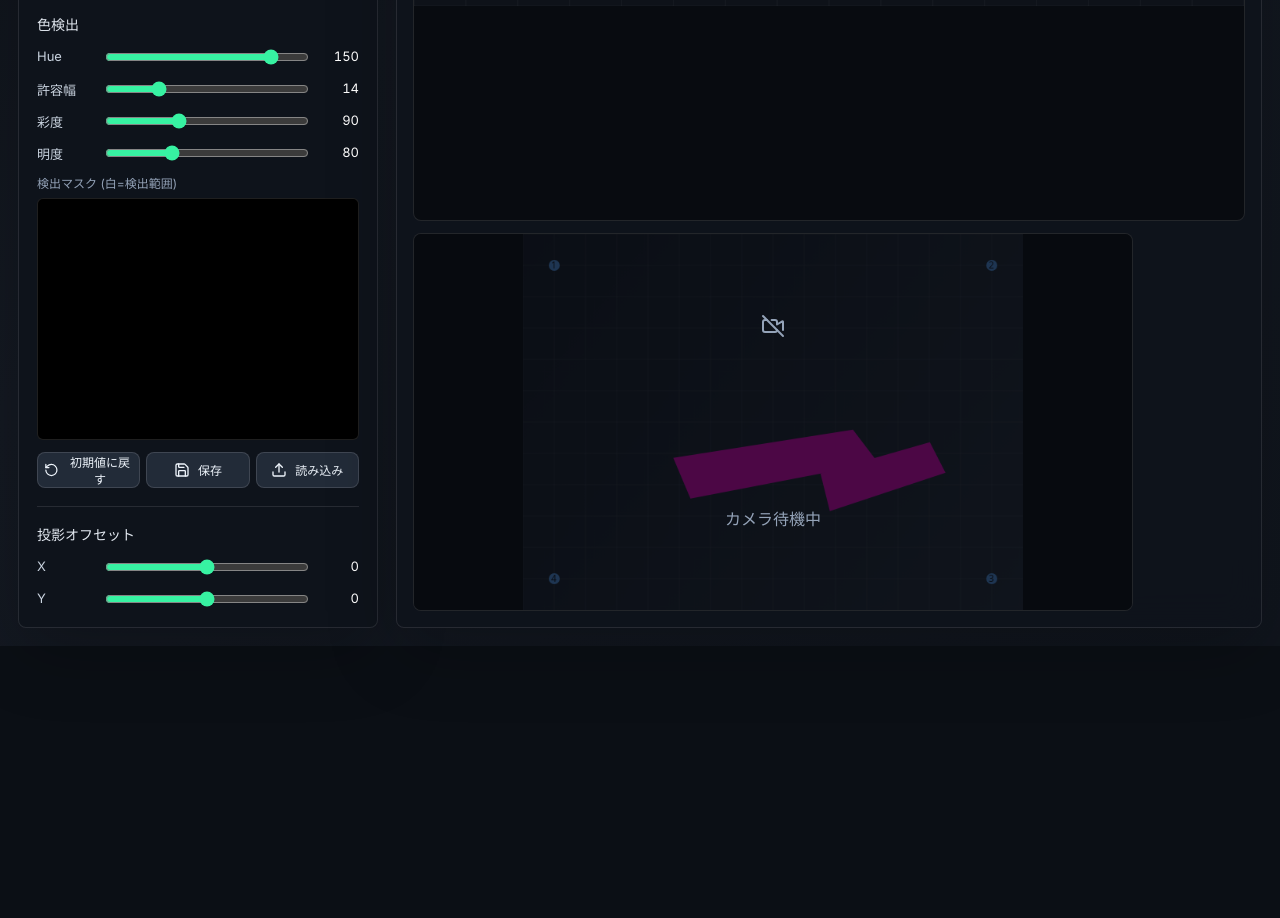
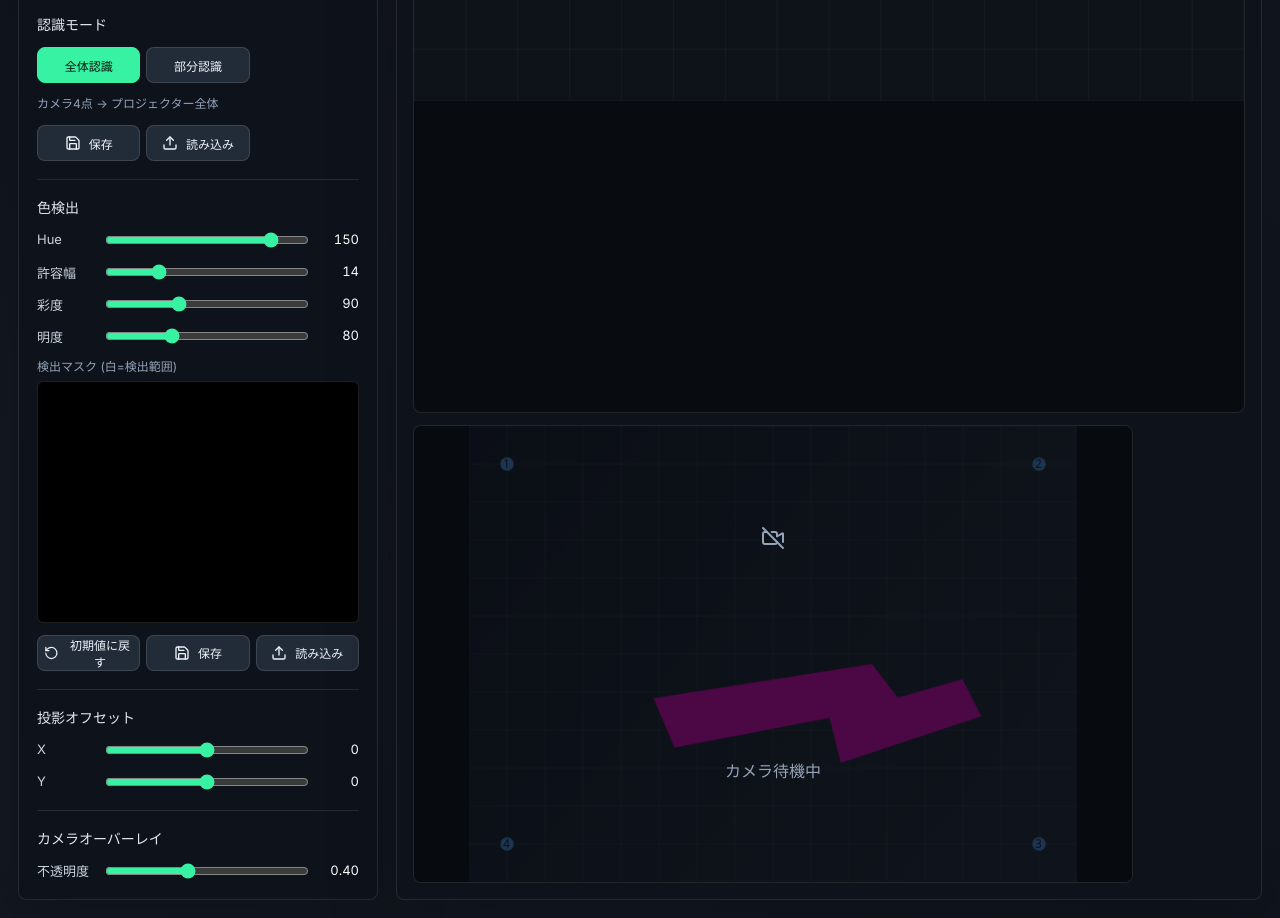
Before and after one commit to kumi0708/realtime-block-codex, a React (Vite) app: page / in a window 1280 px wide. Shown: the part 780-1698 px from the top of the page. Before the commit the page ends 1426 px from the top, so only its background shows below. Built offline with nearby package versions, Linux system fonts and the light colour scheme.

Commit message:
今日分のアップ

```diff
--- a/src/main.tsx
+++ b/src/main.tsx
@@ -361,14 +361,32 @@ function App() {
   const [fps, setFps] = useState(0);
   const [status, setStatus] = useState("OpenCV.jsを読み込み中");
   const colorFileInputRef = useRef<HTMLInputElement | null>(null);
+  const calibFileInputRef = useRef<HTMLInputElement | null>(null);
   const [hue, setHue] = useState(DEFAULT_COLOR_SETTINGS.hue);
   const [tolerance, setTolerance] = useState(DEFAULT_COLOR_SETTINGS.tolerance);
   const [saturation, setSaturation] = useState(DEFAULT_COLOR_SETTINGS.saturation);
   const [value, setValue] = useState(DEFAULT_COLOR_SETTINGS.value);
   const [offset, setOffset] = useState<Point>({ x: 0, y: 0 });
+  const [cameraOverlayOpacity, setCameraOverlayOpacity] = useState(0.4);
+  const [calibrationMode, setCalibrationMode] = useState<"full" | "partial">("full");
+  const [interactionArea, setInteractionArea] = useState({ x: 160, y: 90, width: 960, height: 540 });
+  const [showInteractionArea, setShowInteractionArea] = useState(true);
+  const interactionAreaCorners: Point[] = useMemo(
+    () => [
+      { x: interactionArea.x, y: interactionArea.y },
+      { x: interactionArea.x + interactionArea.width, y: interactionArea.y },
+      { x: interactionArea.x + interactionArea.width, y: interactionArea.y + interactionArea.height },
+      { x: interactionArea.x, y: interactionArea.y + interactionArea.height },
+    ],
+    [interactionArea],
+  );
   const homography = useMemo(
-    () => computeHomography(cameraPoints.length === 4 ? cameraPoints : defaultCameraPoints, projectorCorners),
-    [cameraPoints],
+    () =>
+      computeHomography(
+        cameraPoints.length === 4 ? cameraPoints : defaultCameraPoints,
+        calibrationMode === "full" ? projectorCorners : interactionAreaCorners,
+      ),
+    [cameraPoints, calibrationMode, interactionAreaCorners],
   );
   const playAreaBounds = useMemo(() => {
     const roi = cameraRoi ?? { x: 0, y: 0, width: CAMERA_WIDTH, height: CAMERA_HEIGHT };
@@ -492,6 +510,9 @@ function App() {
       } else {
         drawProjectorBallsOnly(outCtx, engineRef.current, flipX, flipY);
       }
+      if (calibrationMode === "partial" && showInteractionArea) {
+        drawInteractionAreaBorder(outCtx, interactionArea, flipX, flipY);
+      }
       if (tool === "calibrate") {
         drawCalibrationMarkers(outCtx, flipX, flipY);
       }
@@ -500,7 +521,7 @@ function App() {
     const loop = (time: number) => {
       frameRef.current = requestAnimationFrame(loop);
       if (!running) {
-        drawProjector(projectorCtx, engineRef.current, markers, homography, offset, tool, cameraPoints, cameraRoi);
+        drawProjector(projectorCtx, engineRef.current, markers, homography, offset, tool, cameraPoints, cameraRoi, videoRef.current, cameraOverlayOpacity, calibrationMode, interactionArea, showInteractionArea);
         renderOutputWindow();
         return;
       }
@@ -523,7 +544,7 @@ function App() {
         Matter.Engine.update(engineRef.current, delta);
         removeOffscreenBalls(engineRef.current, playAreaBounds);
       }
-      drawProjector(projectorCtx, engineRef.current, currentMarkers, homography, offset, tool, cameraPoints, cameraRoi);
+      drawProjector(projectorCtx, engineRef.current, currentMarkers, homography, offset, tool, cameraPoints, cameraRoi, videoRef.current, cameraOverlayOpacity, calibrationMode, interactionArea, showInteractionArea);
       drawCameraOverlay(cameraCtx, currentMarkers, cameraPoints, tool, cameraRoi, detectAreaStart);
       renderOutputWindow();
 
@@ -539,6 +560,8 @@ function App() {
     frameRef.current = requestAnimationFrame(loop);
     return () => cancelAnimationFrame(frameRef.current);
   }, [
+    calibrationMode,
+    cameraOverlayOpacity,
     cameraPoints,
     cameraReady,
     cameraRoi,
@@ -550,10 +573,12 @@ function App() {
     flipY,
     homography,
     hue,
+    interactionArea,
     offset,
     playAreaBounds,
     running,
     saturation,
+    showInteractionArea,
     testPattern,
     tolerance,
     value,
@@ -718,6 +743,39 @@ function App() {
       .catch(() => {
         setStatus("色検出設定の読み込みに失敗しました");
       });
+  };
+
+  const saveCalibrationSettings = () => {
+    const settings = { mode: calibrationMode, cameraPoints, interactionArea, offset, showInteractionArea };
+    const blob = new Blob([JSON.stringify(settings, null, 2)], { type: "application/json" });
+    const url = URL.createObjectURL(blob);
+    const link = document.createElement("a");
+    link.href = url;
+    link.download = "calibration-settings.json";
+    link.click();
+    URL.revokeObjectURL(url);
+  };
+
+  const loadCalibrationSettings = () => {
+    calibFileInputRef.current?.click();
+  };
+
+  const handleCalibFileChange = (event: React.ChangeEvent<HTMLInputElement>) => {
+    const file = event.target.files?.[0];
+    event.target.value = "";
+    if (!file) return;
+    file
+      .text()
+      .then((text) => {
+        const parsed = JSON.parse(text);
+        if (parsed.mode === "full" || parsed.mode === "partial") setCalibrationMode(parsed.mode);
+        if (Array.isArray(parsed.cameraPoints) && parsed.cameraPoints.length === 4) setCameraPoints(parsed.cameraPoints);
+        if (parsed.interactionArea) setInteractionArea(parsed.interactionArea);
+        if (parsed.offset) setOffset(parsed.offset);
+        if (typeof parsed.showInteractionArea === "boolean") setShowInteractionArea(parsed.showInteractionArea);
+        setStatus("キャリブレーション設定を読み込みました");
+      })
+      .catch(() => setStatus("キャリブレーション設定の読み込みに失敗しました"));
   };
 
   const handleCameraClick = (event: React.MouseEvent<HTMLCanvasElement>) => {
@@ -919,6 +977,88 @@ function App() {
           <Metric label="入力" value={demoMode ? "DEMO" : cameraReady ? "CAM" : "OFF"} />
         </div>
 
+        <ControlGroup title="認識モード">
+          <div className="button-row">
+            <button
+              type="button"
+              className={calibrationMode === "full" ? "active" : ""}
+              onClick={() => setCalibrationMode("full")}
+            >
+              全体認識
+            </button>
+            <button
+              type="button"
+              className={calibrationMode === "partial" ? "active" : ""}
+              onClick={() => setCalibrationMode("partial")}
+            >
+              部分認識
+            </button>
+          </div>
+          <p className="mode-desc">
+            {calibrationMode === "full"
+              ? "カメラ4点 → プロジェクター全体"
+              : "カメラ4点 → Interaction Area"}
+          </p>
+          <div className="button-row">
+            <button type="button" onClick={saveCalibrationSettings}>
+              <Save size={16} />
+              保存
+            </button>
+            <button type="button" onClick={loadCalibrationSettings}>
+              <Upload size={16} />
+              読み込み
+            </button>
+            <input
+              ref={calibFileInputRef}
+              type="file"
+              accept="application/json"
+              onChange={handleCalibFileChange}
+              className="hidden-file-input"
+            />
+          </div>
+        </ControlGroup>
+
+        {calibrationMode === "partial" && (
+          <ControlGroup title="Interaction Area">
+            <Range
+              label="X"
+              min={0}
+              max={PROJECTOR_WIDTH - 100}
+              value={interactionArea.x}
+              onChange={(x) => setInteractionArea((a) => ({ ...a, x }))}
+            />
+            <Range
+              label="Y"
+              min={0}
+              max={PROJECTOR_HEIGHT - 100}
+              value={interactionArea.y}
+              onChange={(y) => setInteractionArea((a) => ({ ...a, y }))}
+            />
+            <Range
+              label="幅"
+              min={100}
+              max={PROJECTOR_WIDTH}
+              value={interactionArea.width}
+              onChange={(width) => setInteractionArea((a) => ({ ...a, width }))}
+            />
+            <Range
+              label="高さ"
+              min={100}
+              max={PROJECTOR_HEIGHT}
+              value={interactionArea.height}
+              onChange={(height) => setInteractionArea((a) => ({ ...a, height }))}
+            />
+            <label className="checkbox-row">
+              <input
+                type="checkbox"
+                checked={showInteractionArea}
+                onChange={(e) => setShowInteractionArea(e.target.checked)}
+              />
+              エリア枠を表示
+            </label>
+          </ControlGroup>
+        )}
+
         <ControlGroup title="色検出">
           <Range label="Hue" min={0} max={179} value={hue} onChange={setHue} />
           <Range label="許容幅" min={4} max={45} value={tolerance} onChange={setTolerance} />
@@ -954,6 +1094,17 @@ function App() {
         <ControlGroup title="投影オフセット">
           <Range label="X" min={-160} max={160} value={offset.x} onChange={(x) => setOffset((point) => ({ ...point, x }))} />
           <Range label="Y" min={-120} max={120} value={offset.y} onChange={(y) => setOffset((point) => ({ ...point, y }))} />
+        </ControlGroup>
+
+        <ControlGroup title="カメラオーバーレイ">
+          <FloatRange
+            label="不透明度"
+            min={0}
+            max={1}
+            step={0.05}
+            value={cameraOverlayOpacity}
+            onChange={setCameraOverlayOpacity}
+          />
         </ControlGroup>
       </section>
 
@@ -1047,6 +1198,37 @@ function Range({
       <span>{label}</span>
       <input type="range" min={min} max={max} value={value} onChange={(event) => onChange(Number(event.target.value))} />
       <output>{Math.round(value)}</output>
+    </label>
+  );
+}
+
+function FloatRange({
+  label,
+  min,
+  max,
+  step,
+  value,
+  onChange,
+}: {
+  label: string;
+  min: number;
+  max: number;
+  step: number;
+  value: number;
+  onChange: (value: number) => void;
+}) {
+  return (
+    <label className="range-row">
+      <span>{label}</span>
+      <input
+        type="range"
+        min={min}
+        max={max}
+        step={step}
+        value={value}
+        onChange={(event) => onChange(Number(event.target.value))}
+      />
+      <output>{value.toFixed(2)}</output>
     </label>
   );
 }
@@ -1191,11 +1373,36 @@ function drawProjector(
   tool: Tool,
   cameraPoints: Point[],
   cameraRoi: Rect | null,
+  video?: HTMLVideoElement | null,
+  cameraOverlayOpacity?: number,
+  calibrationMode?: "full" | "partial",
+  interactionArea?: { x: number; y: number; width: number; height: number },
+  showInteractionArea?: boolean,
 ) {
   const calibrating = tool === "calibrate";
   ctx.clearRect(0, 0, PROJECTOR_WIDTH, PROJECTOR_HEIGHT);
   ctx.fillStyle = "#0e1219";
   ctx.fillRect(0, 0, PROJECTOR_WIDTH, PROJECTOR_HEIGHT);
+
+  if (video && video.readyState >= 2 && (cameraOverlayOpacity ?? 0) > 0) {
+    ctx.save();
+    ctx.globalAlpha = cameraOverlayOpacity ?? 0;
+    ctx.drawImage(video, 0, 0, PROJECTOR_WIDTH, PROJECTOR_HEIGHT);
+    ctx.restore();
+  }
+
+  if (calibrationMode === "partial" && showInteractionArea && interactionArea) {
+    ctx.save();
+    ctx.strokeStyle = "#ff6b35";
+    ctx.setLineDash([14, 8]);
+    ctx.lineWidth = 3;
+    ctx.strokeRect(interactionArea.x, interactionArea.y, interactionArea.width, interactionArea.height);
+    ctx.setLineDash([]);
+    ctx.fillStyle = "#ff6b35";
+    ctx.font = "bold 14px system-ui";
+    ctx.fillText("Interaction Area", interactionArea.x + 8, interactionArea.y + 20);
+    ctx.restore();
+  }
 
   const grid = 80;
   ctx.strokeStyle = "rgba(255,255,255,0.055)";
@@ -1316,6 +1523,22 @@ function drawTestPattern(ctx: CanvasRenderingContext2D) {
   ctx.strokeRect(2, 2, PROJECTOR_WIDTH - 4, PROJECTOR_HEIGHT - 4);
 }
 
+function drawInteractionAreaBorder(
+  ctx: CanvasRenderingContext2D,
+  area: { x: number; y: number; width: number; height: number },
+  flipX: boolean,
+  flipY: boolean,
+) {
+  ctx.save();
+  ctx.translate(flipX ? PROJECTOR_WIDTH : 0, flipY ? PROJECTOR_HEIGHT : 0);
+  ctx.scale(flipX ? -1 : 1, flipY ? -1 : 1);
+  ctx.strokeStyle = "#ff6b35";
+  ctx.setLineDash([14, 8]);
+  ctx.lineWidth = 3;
+  ctx.strokeRect(area.x, area.y, area.width, area.height);
+  ctx.restore();
+}
+
 function drawCalibrationMarkers(ctx: CanvasRenderingContext2D, flipX: boolean, flipY: boolean) {
   projectorCorners.forEach((point, index) => {
     const px = (flipX ? PROJECTOR_WIDTH - point.x : point.x) || 24;
@@ -1335,8 +1558,18 @@ function drawProjectorBallsOnly(
   engine: Matter.Engine | null,
   flipX: boolean,
   flipY: boolean,
+  video?: HTMLVideoElement | null,
+  cameraOverlayOpacity?: number,
 ) {
   ctx.clearRect(0, 0, PROJECTOR_WIDTH, PROJECTOR_HEIGHT);
+
+  if (video && video.readyState >= 2 && (cameraOverlayOpacity ?? 0) > 0) {
+    ctx.save();
+    ctx.globalAlpha = cameraOverlayOpacity ?? 0;
+    ctx.drawImage(video, 0, 0, PROJECTOR_WIDTH, PROJECTOR_HEIGHT);
+    ctx.restore();
+  }
+
   if (!engine) return;
 
   ctx.save();
--- a/src/styles.css
+++ b/src/styles.css
@@ -302,6 +302,29 @@ button.active:hover {
   display: none;
 }
 
+.mode-desc {
+  margin: 0;
+  font-size: 12px;
+  color: #94a3b8;
+  line-height: 1.5;
+}
+
+.checkbox-row {
+  display: flex;
+  align-items: center;
+  gap: 8px;
+  font-size: 13px;
+  color: #cbd5e1;
+  cursor: pointer;
+}
+
+.checkbox-row input[type="checkbox"] {
+  accent-color: #37f2a2;
+  width: 15px;
+  height: 15px;
+  cursor: pointer;
+}
+
 .camera-empty {
   position: absolute;
   inset: 0;
```
Also changed, not shown: 1 other file (tests, documents, lock files or other folders).
